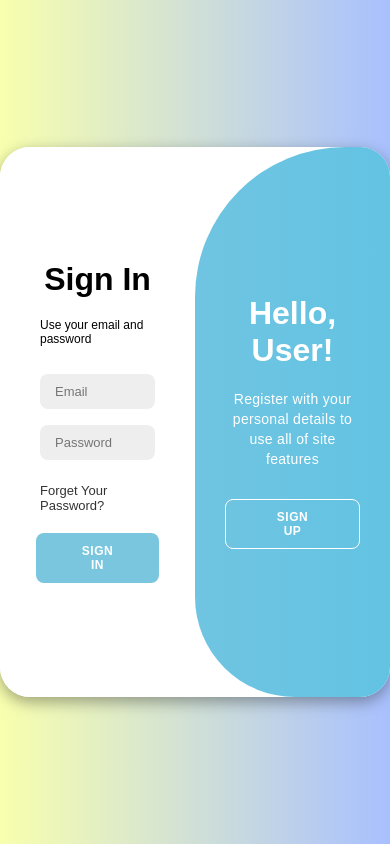
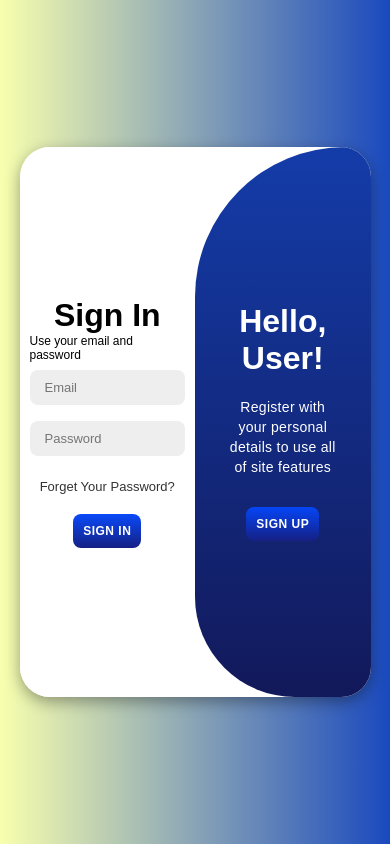
Before and after one commit to swastik990/loanapproval, a Django app: template loanapproval/template/registerLogin.html in a window 390 px wide. Run offline with Django 5.2, Linux system fonts and the light colour scheme; the template is opened without the code that fills it, so the values that code supplies are empty.

Commit message:
new design for login

```diff
--- a/loanapproval/registerLogin/static/css/registerLogin.css
+++ b/loanapproval/registerLogin/static/css/registerLogin.css
@@ -7,7 +7,7 @@
 
 body {
     background-color: #a8c0ff;
-    background: linear-gradient(to right, #f8ffae, #a8c0ff);
+    background: linear-gradient(to right, #f8ffae, #1a49be);
     display: flex;
     align-items: center;
     justify-content: center;
@@ -34,7 +34,6 @@ body {
 }
 
 .container span {
-    margin: 20px 0;
     font-size: 12px;
 }
 
@@ -46,17 +45,17 @@ body {
 }
 
 .container button {
-    background-color: rgb(123, 198, 223);
+    background: linear-gradient( #0546f9fa, #152084 );
     color: #fff;
     font-size: 12px;
     padding: 10px 45px;
-    border: 1px solid transparent;
     border-radius: 8px;
     font-weight: 600;
     letter-spacing: 0.5px;
     text-transform: uppercase;
     margin-top: 10px;
     cursor: pointer;
+    border: none;
 }
 
 .container button.hidden {
@@ -127,6 +126,21 @@ body {
     }
 }
 
+.social-icons {
+    margin: 20px 0;
+}
+
+.social-icons a {
+    border: 1px solid #ccc;
+    border-radius: 20%;
+    display: inline-flex;
+    justify-content: center;
+    align-items: center;
+    margin: 0 3px;
+    width: 40px;
+    height: 40px;
+}
+
 .toggle-container {
     position: absolute;
     top: 0;
@@ -145,9 +159,8 @@ body {
 }
 
 .toggle {
-    background-color: rgb(123, 198, 223);
+    background: linear-gradient( #0f38a7fa, #12195a );
     height: 100%;
-    background: linear-gradient(to right, rgb(123, 198, 223), rgb(99, 195, 227));
     color: #fff;
     position: relative;
     left: -100%;
@@ -192,3 +205,59 @@ body {
 .container.active .toggle-right {
     transform: translateX(200%);
 }
+
+
+
+
+@media(max-width: 900px) {
+    .container{
+        width: 90%;
+    }
+}
+
+@media(max-width: 460px) {
+    #leftsection{
+        padding: 10px;
+    }
+
+    .container form {
+        padding: 10px;
+    }
+
+    .inputedit{
+        width: 95% !important;
+    }
+
+    #rightsection{
+        padding: 10px;
+    }
+
+    .container button{
+        padding: 10px !important;
+    }
+}
+
+
+@media(max-width: 370px) {
+    .container span{
+        font-size: 10px !important;
+
+    }
+
+    .container p{
+        font-size: 13px !important;
+    }
+
+    .git-icon{
+        margin-top: 6px !important;
+        margin-left: 30px !important;
+    }
+
+    .social-icons{
+        padding-left: 10px !important;
+    }
+
+    h1{
+        font-size: 27px !important;
+    }
+}
```
